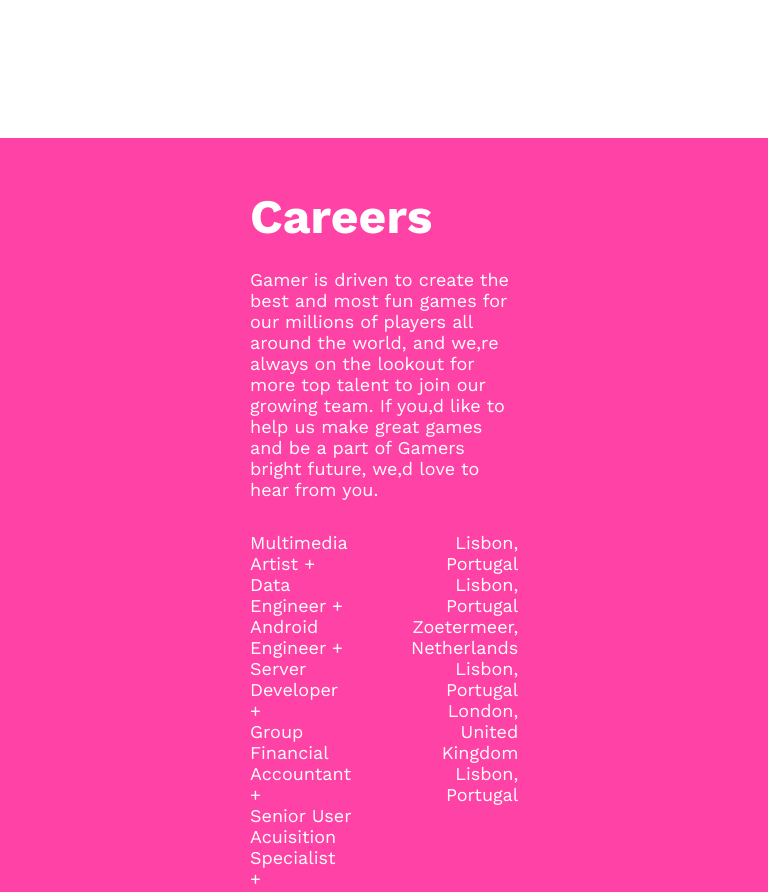
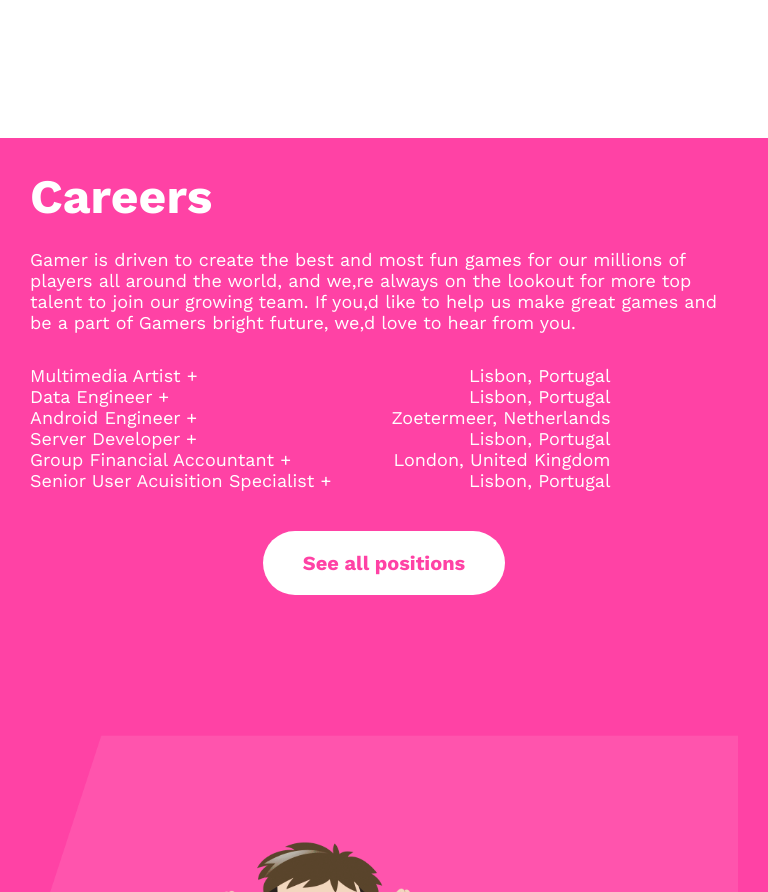
Before and after one commit to jahangiralom99/Gamer-Zone-Assignment-B8A2, a plain HTML site: page index.html in a window 768 px wide. Shown: the part 4900-5792 px from the top of the page. Drawn offline with nearby package versions, Linux system fonts and the light colour scheme.

Commit message:
added images hover and added responsive

```diff
--- a/styles/style.css
+++ b/styles/style.css
@@ -214,8 +214,8 @@
 }
 
 .card img:hover {
-  background: linear-gradient(45deg, #2f0909, #120406);
-  z-index: 3;
+  filter: brightness(40%);
+
 }
 
 .online-game {
@@ -519,6 +519,15 @@
     width: 20%;
   }
 
+  .careers-container{
+    padding: 30px;
+    flex-direction: column;
+    align-items: center;
+  }
+  .btn-center{
+    margin-bottom : 140px;
+  }
+
   /* footer */
   footer {
     padding: 30px;
```
